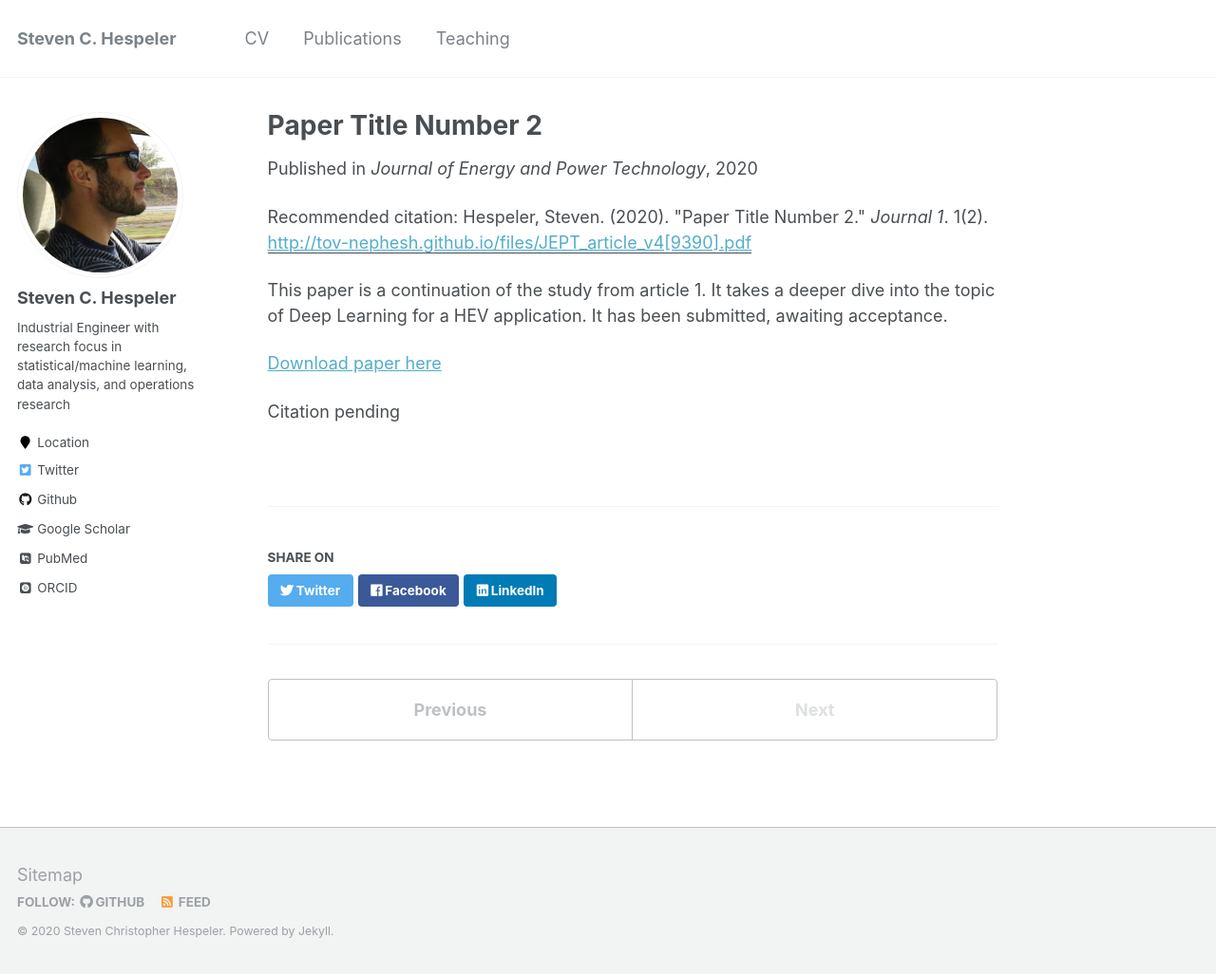
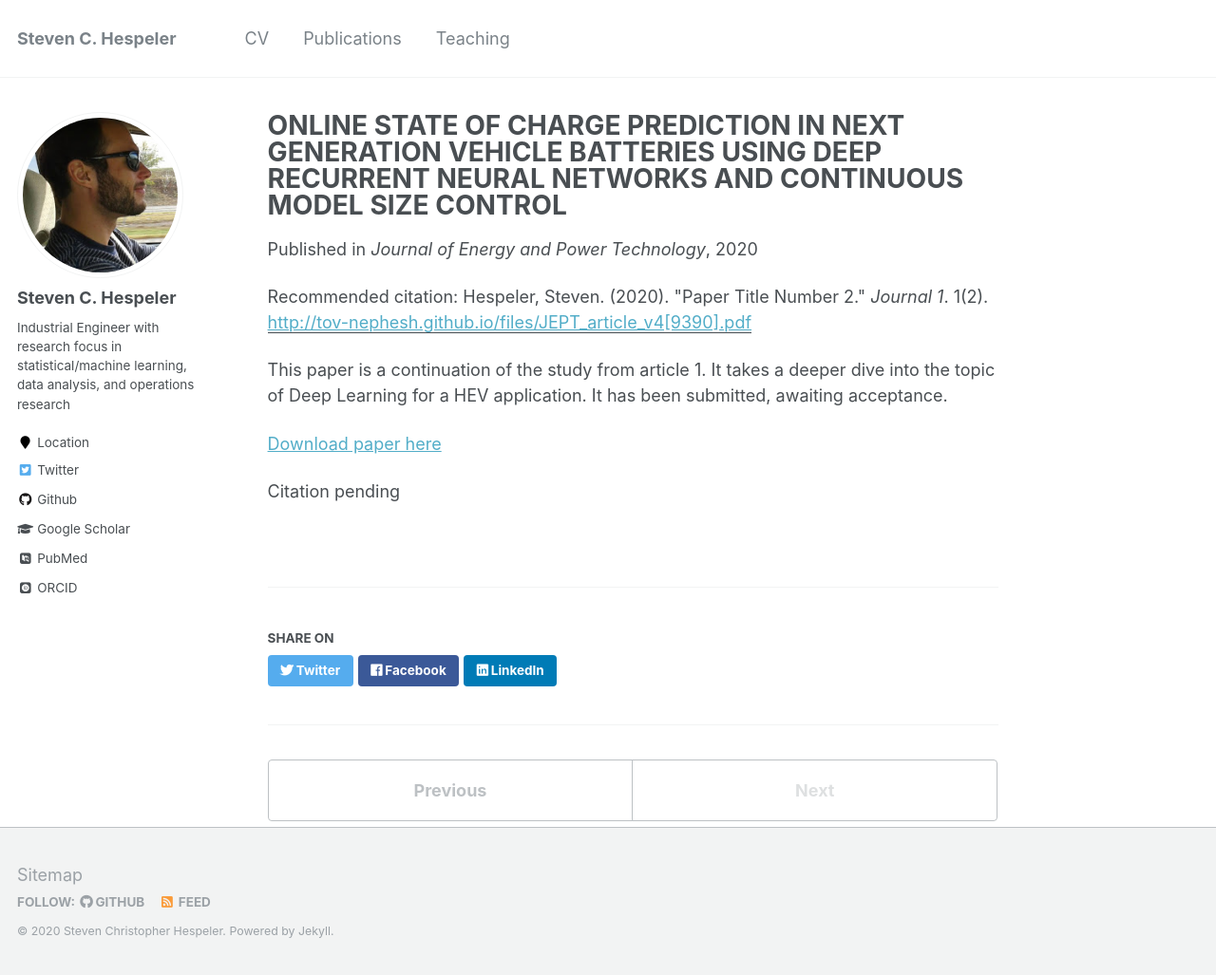
Before and after one commit to Tov-Nephesh/Tov-Nephesh.github.io, a Jekyll site: the page built from _publications/2020-08-01-ONLINE-STATE-OF-CHARGE-PREDICTION-IN-NEXT-GENERATION-VEHICLE-BATTERIES-USING-DEEP-RECURRENT-NEURAL-NETWORKS-AND-CONTINUOUS-MODEL-SIZE-CONTROL.md, in a window 1280 px wide and 1027 px high. Shown: the whole window at 95% size. Built offline with Jekyll 4.4.1, drawn with Linux system fonts in a browser that asks for light colours; some web fonts are replaced.

Commit message:
Update and rename 2020-08-01-paper-title-number-2.md to 2020-08-01-ONLINE-STATE-OF-CHARGE-PREDICTION-IN-NEXT-GENERATION-VEHICLE-BATTERIES-USING-DEEP-RECURRENT-NEURAL-NETWORKS-AND-CONTINUOUS-MODEL-SIZE-CONTROL.md

```diff
--- a/_publications/2020-08-01-paper-title-number-2.md
+++ b/_publications/2020-08-01-ONLINE-STATE-OF-CHARGE-PREDICTION-IN-NEXT-GENERATION-VEHICLE-BATTERIES-USING-DEEP-RECURRENT-NEURAL-NETWORKS-AND-CONTINUOUS-MODEL-SIZE-CONTROL.md
@@ -1,5 +1,5 @@
 ---
-title: "Paper Title Number 2"
+title: "ONLINE STATE OF CHARGE PREDICTION IN NEXT GENERATION VEHICLE BATTERIES USING DEEP RECURRENT NEURAL NETWORKS AND CONTINUOUS MODEL SIZE CONTROL"
 collection: publications
 permalink: /publication/2010-10-01-paper-title-number-2
 excerpt: 'This paper is a continuation of the study from article 1. It takes a deeper dive into the topic of Deep Learning for a HEV application.'
```
